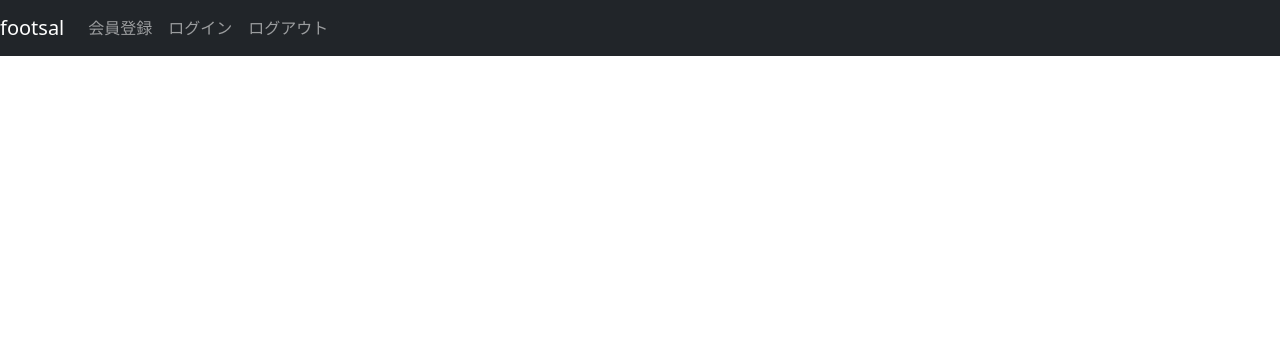
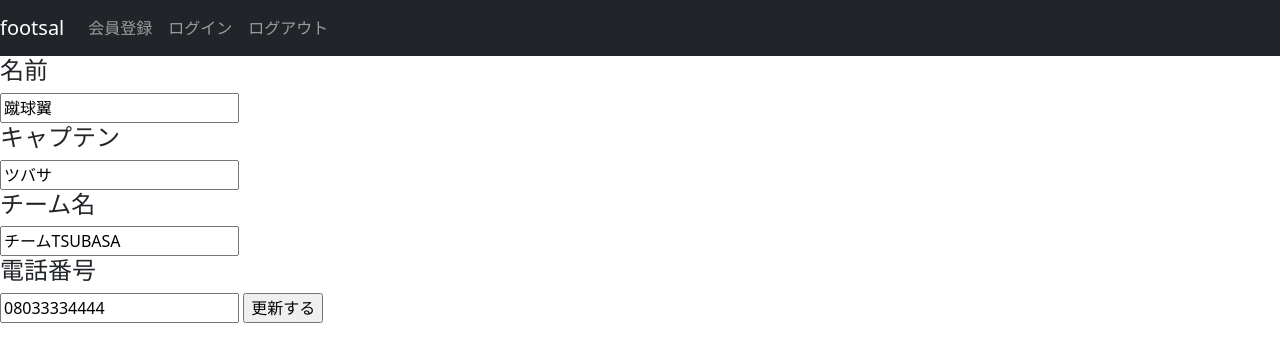
Before and after one commit to naoki-y0930/footsal, a Rails app: page /users/1/edit in a window 1280 px wide. Shown: the top 362 px of the page. Run offline with Rails 7, Linux system fonts and the light colour scheme; style sheets or scripts are compiled from the project's sources; some libraries are stand-ins or nearby versions.

Commit message:
[Add]user詳細・編集画面、更新機能追加

```diff
--- a/app/controllers/users_controller.rb
+++ b/app/controllers/users_controller.rb
@@ -5,19 +5,21 @@
   end
 
   def show
-
+    @user = User.find(params[:id])
   end
 
   def edit
-
+    @user = User.find(params[:id])
   end
 
   def update
-
+    @user = User.find(params[:id])
+    @user.update(user_params)
+    redirect_to action: 'index'
   end
 
   private
   def user_params
-
+    params.require(:user).permit(:name, :captain_name, :team_name, :tell, :password, :image)
   end
 end
--- a/app/views/users/edit.html.erb
+++ b/app/views/users/edit.html.erb
@@ -0,0 +1,14 @@
+<h1>ユーザー編集</h1>
+
+<%= form_for(@user) do |f| %>
+<h4>名前</h4>
+<%= f.text_field :name %>
+<h4>キャプテン</h4>
+<%= f.text_field :captain_name %>
+<h4>チーム名</h4>
+<%= f.text_field :team_name %>
+<h4>電話番号</h4>
+<%= f.text_field :tell %>
+
+<%= f.submit '更新する' %>
+<% end %>
--- a/app/views/users/index.html.erb
+++ b/app/views/users/index.html.erb
@@ -6,11 +6,13 @@
     <th>名前</th>
     <th>キャプテン</th>
     <th>チーム名</th>
+    <th>詳細</th>
   </tr>
   <tr>
     <td><%= user.name %></td>
     <td><%= user.captain_name %></td>
     <td><%= user.team_name %></td>
+    <td><%= link_to '詳細へ', user_path(user) %></td>
   </tr>
 </table>
 
```
Also changed, not shown: app/views/users/show.html.erb (+8 -2 lines).
